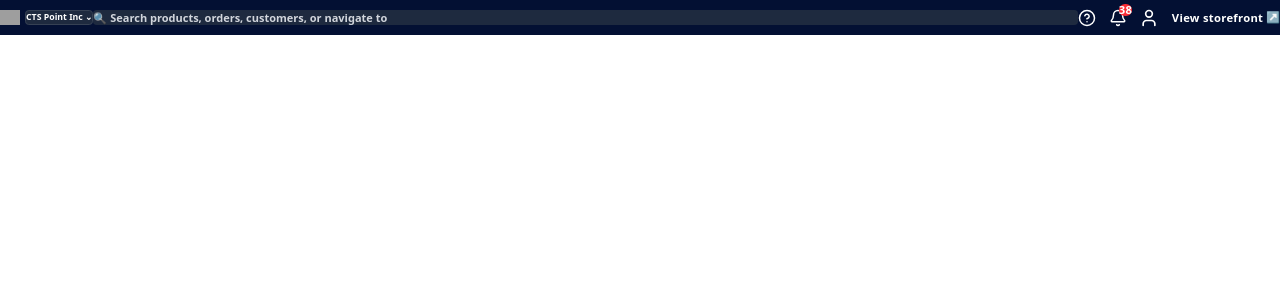
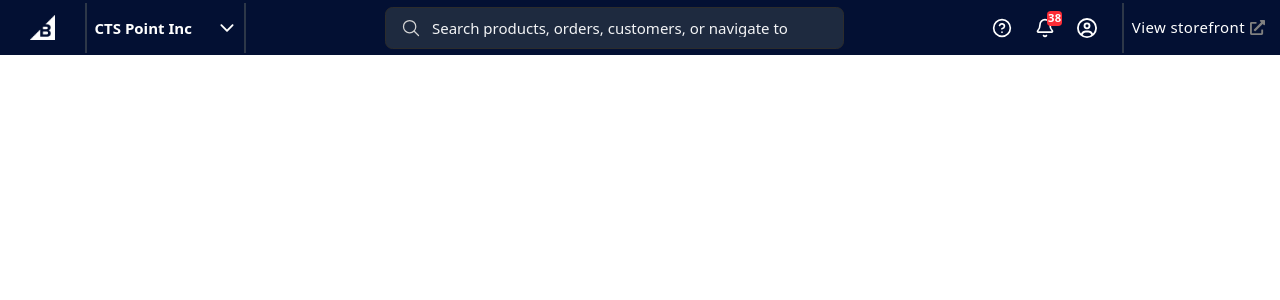
Before and after one commit to hasanshiwantek/admin-panel, a Next.js app: page / in a window 1280 px wide. Shown: the top 300 px of the page. Built offline with nearby package versions, Linux system fonts and the light colour scheme; grey boxes are pictures that could not be loaded.

Commit message:
Modified Styling Of Header Page and added dropdown icon

```diff
--- a/package.json
+++ b/package.json
@@ -12,7 +12,8 @@
     "lucide-react": "^0.525.0",
     "next": "15.3.5",
     "react": "^19.0.0",
-    "react-dom": "^19.0.0"
+    "react-dom": "^19.0.0",
+    "react-icons": "^5.5.0"
   },
   "devDependencies": {
     "@eslint/eslintrc": "^3",
--- /dev/null
+++ b/src/app/components/dropdowns/HelpDropdown.tsx
@@ -0,0 +1,95 @@
+"use client";
+import { useEffect, useRef, useState } from "react";
+import { HelpCircle } from "lucide-react";
+import { FaExternalLinkAlt } from "react-icons/fa";
+
+export default function HelpDropdown() {
+  const [open, setOpen] = useState(false);
+  const ref = useRef<HTMLDivElement>(null);
+
+  // Close on outside click
+  useEffect(() => {
+    const handleClickOutside = (event: MouseEvent) => {
+      if (ref.current && !ref.current.contains(event.target as Node)) {
+        setOpen(false);
+      }
+    };
+
+    document.addEventListener("mousedown", handleClickOutside);
+    return () => document.removeEventListener("mousedown", handleClickOutside);
+  }, []);
+
+  return (
+    <div className="relative " ref={ref}>
+      {/* Trigger Icon */}
+      <div
+        onClick={() => setOpen(!open)}
+        className="p-3 hover:bg-[#2d3748] rounded-md cursor-pointer"
+      >
+        <HelpCircle size={20} className="text-white" />
+      </div>
+
+      {/* Dropdown */}
+      {open && (
+        <div className="absolute right-0 top-[120%] w-[320px] bg-white  text-black rounded-md shadow-lg z-50 !px-6">
+          <div>
+            <h1>Help</h1>
+          </div>
+          <div className="p-4 border-b ">
+            <input
+              type="text"
+              placeholder="Search support articles"
+              className="w-full px-3 py-2 text-sm border border-gray-300 rounded-md"
+            />
+          </div>
+
+          <div className="p-3 text-sm ">
+            <div className="font-semibold mb-2">Additional help</div>
+            <ul className="space-y-2">
+              <div className="flex justify-between items-center ">
+                <li className="hover:text-blue-700 cursor-pointer !text-xl">
+                  Ask the Community{" "}
+                </li>
+                <i>
+                  <FaExternalLinkAlt size={15} color="gray" />
+                </i>
+              </div>
+
+              <div className="flex justify-between items-center ">
+                <li className="hover:text-blue-700 cursor-pointer !text-xl">
+                  Visit the Help Center
+                </li>
+                <i>
+                  <FaExternalLinkAlt size={15} color="gray" />
+                </i>
+              </div>
+
+              <div className="flex justify-between items-center ">
+                <li className="hover:text-blue-700 cursor-pointer !text-xl">
+                  Submit a feature request
+                </li>
+                <i>
+                  <FaExternalLinkAlt size={15} color="gray" />
+                </i>
+              </div>
+            </ul>
+
+            <div className="font-semibold mt-4 mb-2">Services & support</div>
+            <ul className="space-y-2">
+              <li className="hover:text-blue-600 cursor-pointer">
+                BigCommerce University{" "}
+              </li>
+              <li className="hover:text-blue-600 cursor-pointer">
+                Email support{" "}
+              </li>
+              <li className="hover:text-blue-600 cursor-pointer">Live chat </li>
+              <li className="hover:text-blue-600 cursor-pointer">
+                Phone support{" "}
+              </li>
+            </ul>
+          </div>
+        </div>
+      )}
+    </div>
+  );
+}
--- a/src/app/components/layout/Header.tsx
+++ b/src/app/components/layout/Header.tsx
@@ -1,48 +1,96 @@
 import React from "react";
 import styles from "@/style/Header/Header.module.css";
-import { Bell, HelpCircle, User } from 'lucide-react';
+import { Bell, HelpCircle } from "lucide-react";
+import { IoIosArrowDown } from "react-icons/io";
+import { IoSearchOutline } from "react-icons/io5";
+import { FaRegCircleUser } from "react-icons/fa6";
+import { FaExternalLinkAlt } from "react-icons/fa";
+import HelpDropdown from "../dropdowns/HelpDropdown";
 const Header: React.FC = () => {
   return (
     <header
-      className="w-full h-14 px-4 flex items-center justify-between"
+      className="w-full h-22 px-4 flex items-center justify-between relative z-40"
       style={{ backgroundColor: "var(--header-bg)" }}
     >
       {/* Left: Logo & Company Name */}
-      <div className="flex items-center gap-2">
-        <img src="/logo.svg" alt="Logo" className="h-6" />
-        <button className="text-white text-sm font-semibold border border-gray-700 px-3 py-1 rounded-md bg-[#1e2a3f]">
-          CTS Point Inc ⌄
+      <div className="flex items-center gap-2 !ml-10 ">
+        <div className="flex justify-start items-center gap-10  ">
+          <div className="!p-2 hover:bg-[#2d3748] cursor-pointer">
+            <img src="/logo.svg" alt="Logo" className="h-10  cursor-pointer " />
+          </div>
+          <div className="flex justify-between gap-10  !px-3 items-center border-r-2 border-l-2 border-[#2d3748] h-[5rem] cursor-pointer hover:bg-[#2d3748]">
+            <button className="text-white text-2xl font-semibold py-1 rounded-md cursor-pointer ">
+              CTS Point Inc
             </button>
+            <i>
+              <IoIosArrowDown size={20} color="white" />
+            </i>
+          </div>
+        </div>
       </div>
 
       {/* Center: Search Input */}
-      <div className="flex-1 px-8">
+      <div
+        className="flex justify-start items-center bg-[#1e2a3f] text-center !px-6 !py-4 rounded-xl
+             focus-within:ring-3 focus-within:ring-blue-200 focus-within:border-blue-200 border border-[#2c2c2c] transition"
+      >
+        <i>
+          <IoSearchOutline
+            size={20}
+            color="lightgray"
+            className="cursor-pointer"
+          />
+        </i>
         <input
           type="text"
-          placeholder="🔍 Search products, orders, customers, or navigate to"
-          className="w-full bg-[#1e2a3f] text-white text-sm px-4 py-2 rounded-md border border-[#2c2c2c] placeholder:text-gray-300"
+          placeholder=" Search products, orders, customers, or navigate to"
+          className="w-[40rem] !ml-3 bg-transparent text-white !text-2xl !font-medium outline-none placeholder:text-gray-100"
         />
       </div>
 
       {/* Right: Icons and Link */}
-      <div className="flex items-center gap-5 text-white">
-        <HelpCircle size={18} className="hover:text-blue-400 cursor-pointer" />
-        <div className="relative">
-          <Bell size={18} className="hover:text-blue-400 cursor-pointer" />
-          <span className="absolute -top-2 -right-2 text-xs bg-red-500 text-white rounded-full w-5 h-5 flex items-center justify-center">
+      <div className="flex items-center  gap-5  !mr-2 ">
+        <div className="flex items-center justify-between gap-1  ">
+          <div className="!p-4 hover:bg-[#2d3748] cursor-pointer ">
+            <HelpDropdown />
+          </div>
+          <div className="relative !p-4 hover:bg-[#2d3748] cursor-pointer">
+            <Bell
+              size={20}
+              color="white"
+              className=" cursor-pointer  hover:text-[#ffffff]
+
+hover:bg-[#2d3748]"
+            />
+            <span className="absolute top-[3px] right-1 text-xs bg-red-500 text-white rounded-md !p-3 w-5 h-5 flex items-center justify-center">
               38
             </span>
           </div>
-        <User size={20} className="hover:text-blue-400 cursor-pointer" />
+          <div className="relative !p-4 hover:bg-[#2d3748] cursor-pointer">
+            <FaRegCircleUser
+              size={20}
+              color="white"
+              className="cursor-pointer hover:text-[#ffffff]
+            hover:bg-[#2d3748]"
+            />
+          </div>
+        </div>
+        <div className="!p-1 hover:bg-[#2d3748] cursor-pointer text-white">
           <a
             href="#"
-          className="text-sm font-semibold hover:underline flex items-center gap-1"
+            className="!text-2xl font-semibold hover:underline flex items-center gap-1  h-[5rem] !px-3 border-l-2 border-[#2d3748]"
           >
-          View storefront <span className="text-xs">↗</span>
+            View storefront
+            <span>
+              <FaExternalLinkAlt size={15} color="gray" className="!ml-1" />
+            </span>
           </a>
+        </div>
       </div>
     </header>
   );
 };
 
 export default Header;
+
+// border:1px solid rgb(45, 55, 72)
--- a/src/app/globals.css
+++ b/src/app/globals.css
@@ -15,8 +15,8 @@
   /* --popup-bg-color: #3d3d3dc9; */
 }
 body {
-  overflow-x: hidden;
-  overflow-y: auto;
+  /* overflow-x: hidden; */
+  /* overflow-y: auto; */
   scroll-behavior: smooth;
 }
 
@@ -86,7 +86,7 @@ h3 {
 p,
 a,
 li {
-  @apply text-lg font-bold leading-relaxed tracking-wide;
+  @apply text-lg font-medium leading-relaxed tracking-wide;
 }
 
 span {
```
Also changed, not shown: public/logo.svg (added), 1 other file (tests, documents, lock files or other folders). Lines whose indentation alone changed are shown as unchanged.
